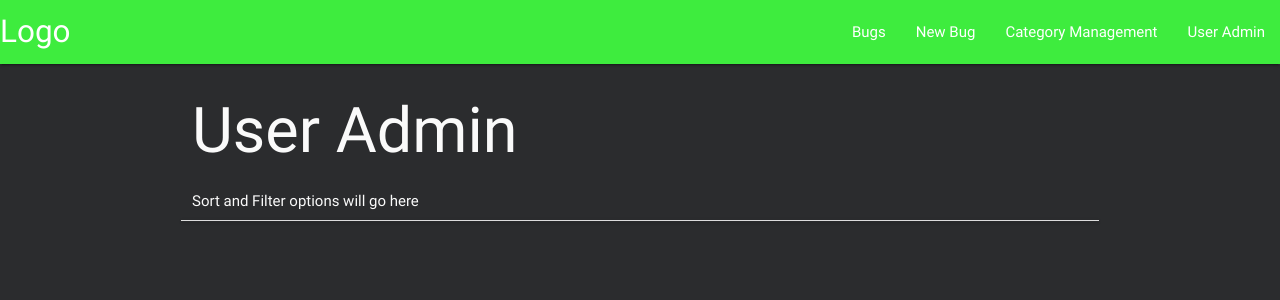
After one commit to geminerald/bugzap, a Flask app: page /get_users in a window 1280 px wide. The commit adds this page. Shown: the top 300 px of the page. Run offline with Flask 2, Linux system fonts and the light colour scheme; data that the repository does not hold is empty; some libraries are stand-ins or nearby versions.

Commit message:
added user admin page and link in navbar

```diff
--- a/app.py
+++ b/app.py
@@ -19,7 +19,7 @@ def get_bugs():
 
 @app.route('/new_bug')
 def new_bug():
-    return render_template('new_bug.html', users=mongo.db.users.find(), categories = mongo.db.category.find())
+    return render_template('new_bug.html', users=mongo.db.users.find(), categories=mongo.db.category.find())
 
 
 @app.route('/insert_bug', methods=['POST'])
@@ -34,14 +34,14 @@ def edit_bug(bug_id):
     the_bug = mongo.db.bug.find_one({"_id": ObjectId(bug_id)})
     all_users = mongo.db.users.find()
     all_categories = mongo.db.category.find()
-    return render_template('editbug.html', bug=the_bug, users=all_users, categories = all_categories)
+    return render_template('editbug.html', bug=the_bug, users=all_users, categories=all_categories)
 
 
 @app.route('/update_bug/<bug_id>', methods=["POST"])
 def update_bug(bug_id):
     bugs = mongo.db.bug
-    bugs.update( {'_id': ObjectId(bug_id)},
-    {
+    bugs.update({'_id': ObjectId(bug_id)},
+                {
         'bug_summary': request.form.get('bug_summary'),
         'bug_area': request.form.get('bug_area'),
         'bug_description': request.form.get('bug_description'),
@@ -60,14 +60,14 @@ def delete_bug(bug_id):
 
 @app.route('/get_categories')
 def get_categories():
-    return render_template('categories.html',categories=mongo.db.category.find())
+    return render_template('categories.html', categories=mongo.db.category.find())
 
 
 @app.route('/edit_category/<category_id>')
 def edit_category(category_id):
     return render_template('editcategory.html',
-                            category=mongo.db.category.find_one(
-                                {'_id': ObjectId(category_id)}))
+                           category=mongo.db.category.find_one(
+                               {'_id': ObjectId(category_id)}))
 
 
 @app.route('/update_category/<category_id>', methods=['POST'])
@@ -78,5 +78,11 @@ def update_category(category_id):
     return redirect(url_for('get_categories'))
 
 
+@app.route('/get_users')
+def get_users():
+    return render_template('user_admin.html', users=mongo.db.users.find())
+
+
 if __name__ == '__main__':
-    app.run(host=os.environ.get('IP'), port=int(os.environ.get('PORT')), debug=True)
+    app.run(host=os.environ.get('IP'), port=int(
+        os.environ.get('PORT')), debug=True)
--- a/templates/base.html
+++ b/templates/base.html
@@ -11,6 +11,7 @@
 	<link rel="stylesheet" href="{{url_for('static', filename='css/style.css')}}" type="text/css" />
 	<link rel="icon" href="{{url_for('static', filename='images/bug-zap-icon.jpg')}}">
 
+
 </head>
 
 <body>
@@ -21,6 +22,8 @@
 				<ul id="nav-mobile" class="right hide-on-med-and-down">
 					<li><a href="{{url_for('get_bugs')}}">Bugs</a></li>
 					<li><a href="{{url_for('new_bug')}}">New Bug</a></li>
+					<li><a href="{{url_for('get_categories')}}">Category Management</a></li>
+					<li><a href="{{url_for('get_users')}}">User Admin</a></li>
 				</ul>
 			</div>
 		</nav>
--- /dev/null
+++ b/templates/user_admin.html
@@ -0,0 +1,28 @@
+{% extends 'base.html' %}
+{% block content%}
+<h1>User Admin</h1>
+<div class="toolbar">Sort and Filter options will go here</div>
+
+<div class="row">
+
+	<ul class="collapsible">
+		{% for user in users %}
+		<li>
+			<div class="collapsible-header category-header">
+				<div class="col s9 category-summary-info">
+					<strong>{{user.username}}</strong>
+				</div>
+				<div class="col s3 category-buttons">
+					<i class="material-icons">arrow_drop_down</i>
+					<a href="" class="waves-effect waves-light btn btn-small"><i class="material-icons right"></i>Edit
+						User Profile</a>
+					<a href=""
+						class="waves-effect waves-light btn btn-small blue"><i class="material-icons right"></i>Delete
+						User</a>
+				</div>
+			</div>
+		</li>
+		{% endfor %}
+	</ul>
+</div>
+{% endblock %}
```
